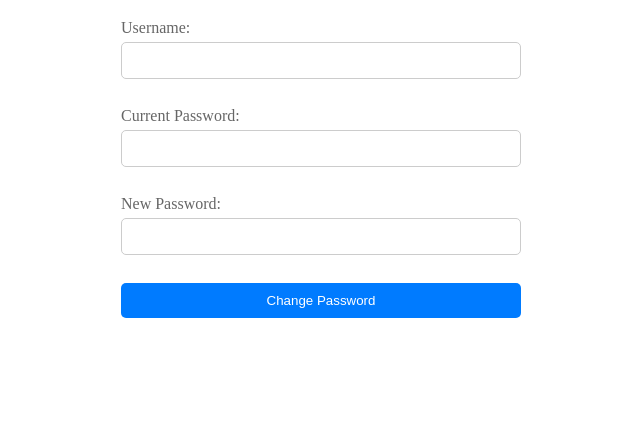
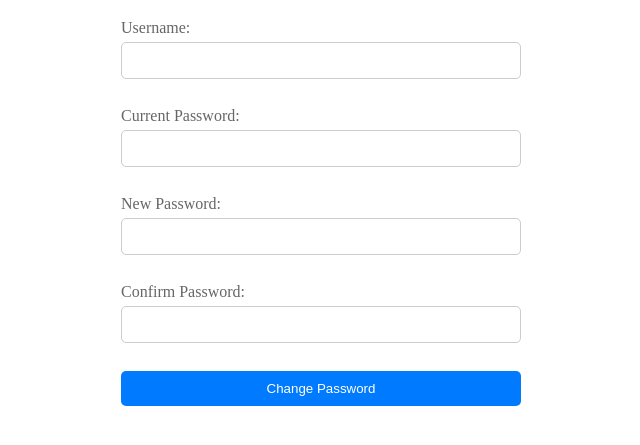
Before and after one commit to roodrigoc/SNOC, a plain HTML site: page public/change-password.html in a window 1280 px wide. Shown: the part 61-506 px from the top of the page, without its empty margins (319-959 px from the left). Drawn offline with Linux system fonts and the light colour scheme.

Commit message:
Update change-password.html

```diff
--- a/public/change-password.html
+++ b/public/change-password.html
@@ -21,18 +21,20 @@
     <meta charset="UTF-8">
     <meta name="viewport" content="width=device-width, initial-scale=1.0">
     <title>Change Password (SNOC)</title>
-   	<link rel="stylesheet" href="passwd.css">
-
+    <link rel="stylesheet" href="passwd.css">
+	<script src="/validateForm.js"></script>
 </head>
 <body>
     <h1>Change Password (SNOC)</h1>
-    <form action="/change-password" method="POST">
+    <form action="/change-password" method="POST" onsubmit="return validateForm()">
         <label for="username">Username:</label>
         <input type="text" id="username" name="username" required><br><br>
         <label for="currentPassword">Current Password:</label>
         <input type="password" id="currentPassword" name="currentPassword" required><br><br>
         <label for="newPassword">New Password:</label>
         <input type="password" id="newPassword" name="newPassword" required><br><br>
+        <label for="confirmPassword">Confirm Password:</label>
+        <input type="password" id="confirmPassword" name="confirmPassword" required><br><br>
         <input type="submit" value="Change Password">
     </form>
 </body>
```
